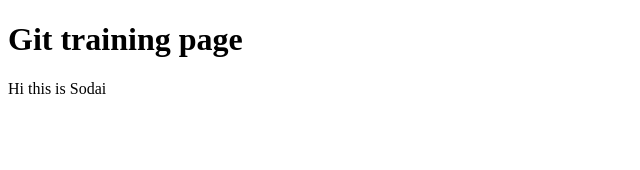
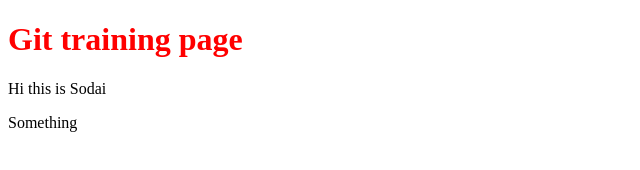
Before and after one commit to Soddy-vx/git_training, a plain HTML site: page index.html in a window 1280 px wide. Shown: the whole page, without its empty margins (0-640 px from the left). Drawn offline with Linux system fonts and the light colour scheme.

Commit message:
This is second time

```diff
--- a/index.html
+++ b/index.html
@@ -1,11 +1,13 @@
 <!DOCTYPE html>
 <html>
 <head>
+	<link rel="stylesheet" href="style.css">
 	<title>Git training</title>
 </head>
 <body>
 	<h1>Git training page</h1>
 	<p>Hi this is Sodai</p>
+	<p>Something</p>
 
 </body>
 </html>
--- /dev/null
+++ b/style.css
@@ -0,0 +1,3 @@
+h1{
+	color:red;
+}
```
